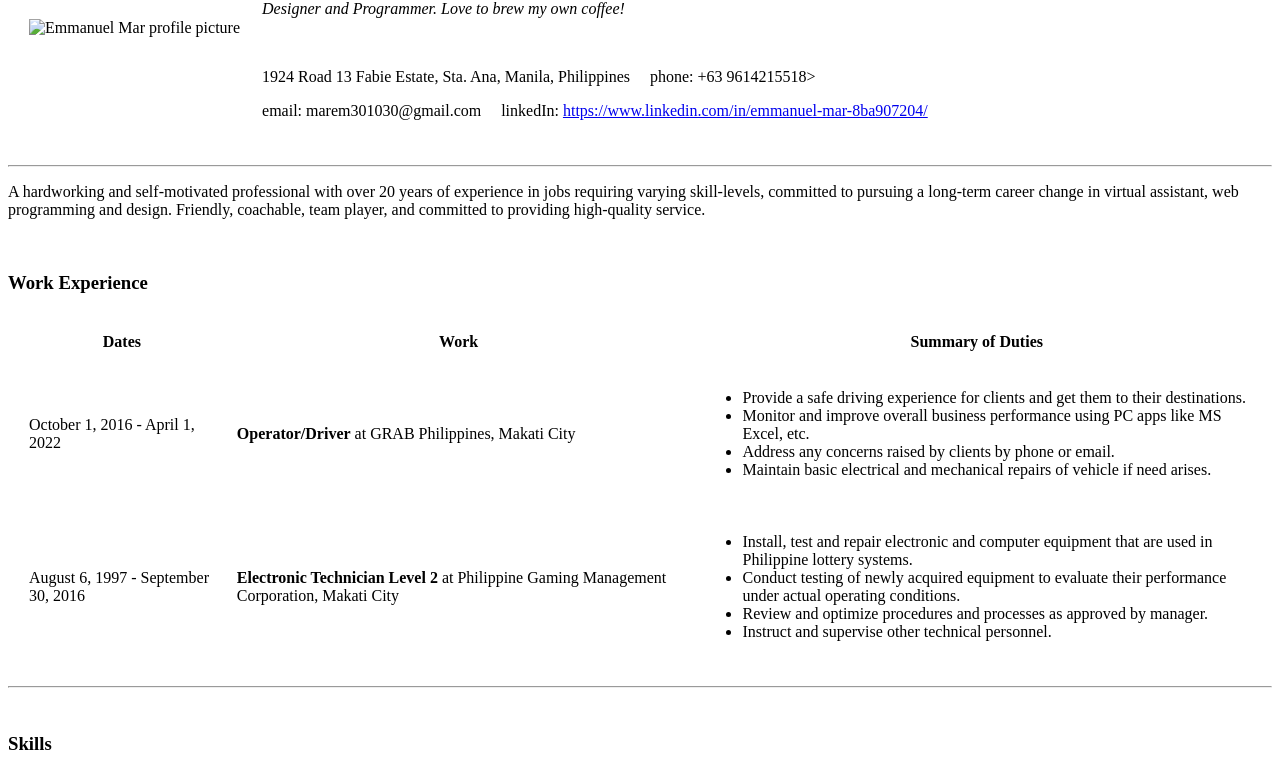
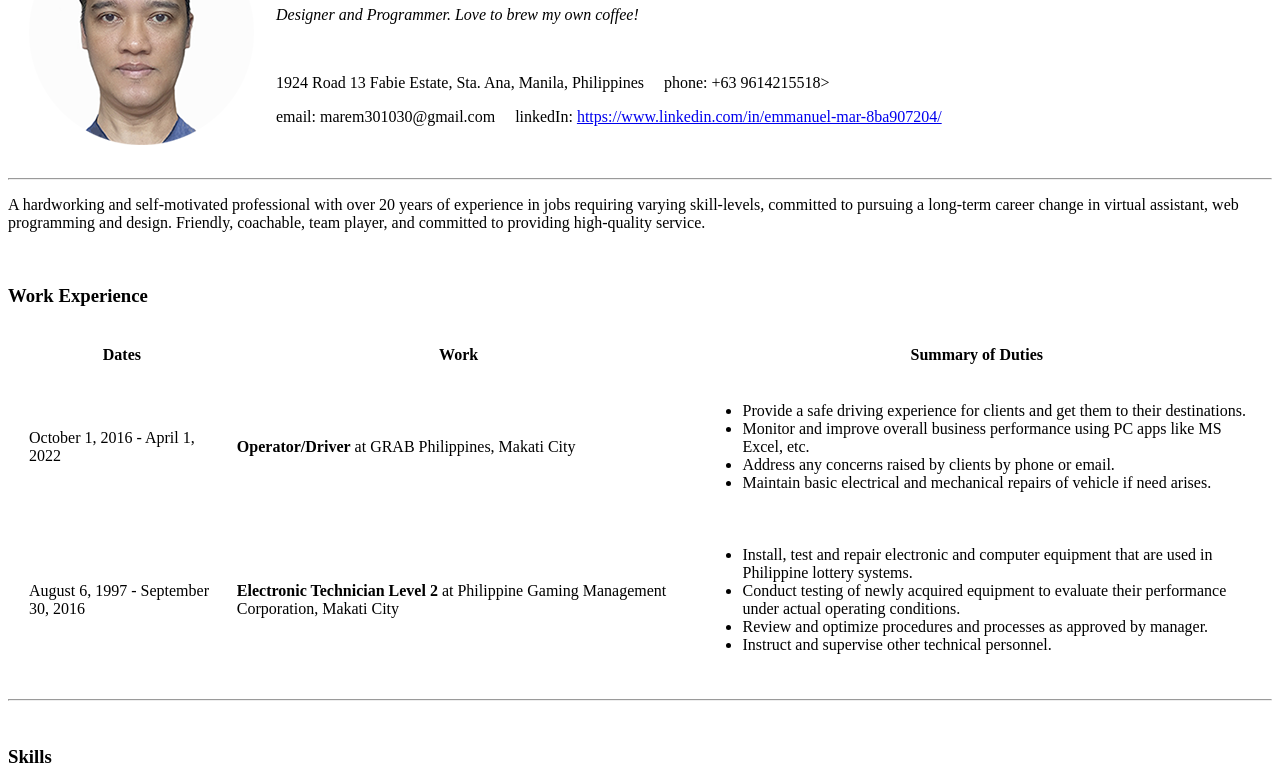
Before and after one commit to em-mar/cv, a plain HTML site: page index.html in a window 1280 px wide. Shown: the part 109-880 px from the top of the page. Drawn offline with Linux system fonts and the light colour scheme; the site is published under a folder, as on GitHub Pages, so addresses that start at the root find nothing.

Commit message:
Update index.html

```diff
--- a/index.html
+++ b/index.html
@@ -9,7 +9,7 @@
 <body>
     <table cellspacing="20">
         <tr>
-            <td><img src="/Mar-Emmanuel Morales-picture.png" alt="Emmanuel Mar profile picture"></td>
+            <td><img src="Mar-Emmanuel Morales-picture.png" alt="Emmanuel Mar profile picture"></td>
             <td><h1>Emmanuel Mar</h1>
                 <p><em>Designer and Programmer. Love to brew my own coffee!</em> </p>
                 <br>
```
